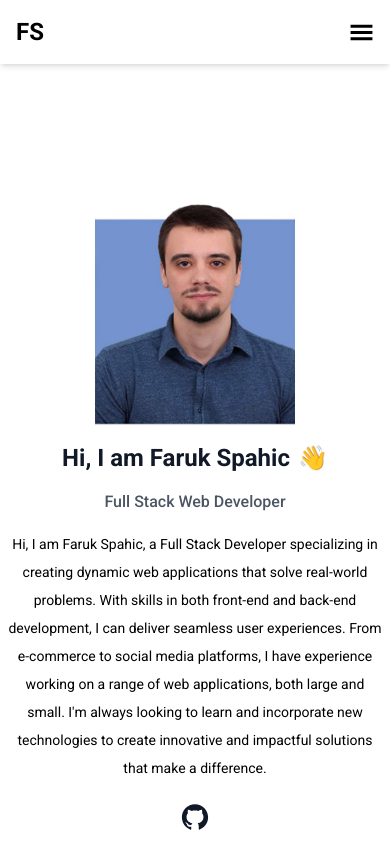
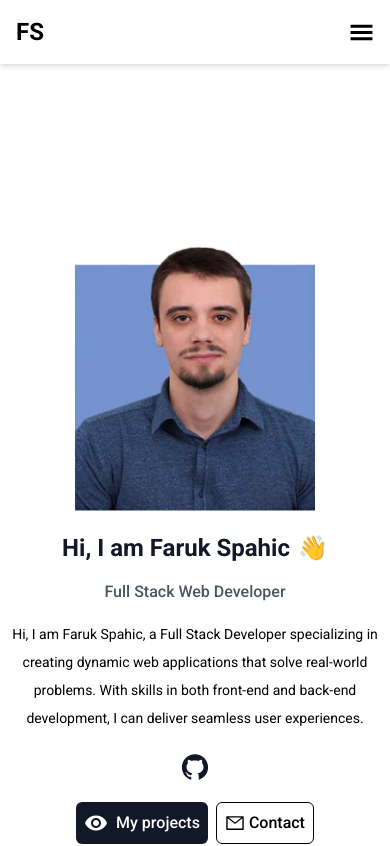
Before and after one commit to Faruk314/portfolio-website, a React (Create React App) app in the folder frontend/: page / in a window 390 px wide. Shown: the top 846 px of the page. Built offline with nearby package versions, Linux system fonts and the light colour scheme.

Commit message:
Changed some styles and made about me text shorter

```diff
--- a/frontend/src/components/About.jsx
+++ b/frontend/src/components/About.jsx
@@ -28,7 +28,7 @@ const About = () => {
     >
       <div className="flex flex-col items-center justify-center md:grid md:grid-cols-2 md:max-w-5xl md:mx-auto">
         <img
-          className={classNames("h-[15rem] md:h-[25rem]", {
+          className={classNames("h-[18rem] md:h-[25rem]", {
             "animate-left": myElementVisible,
           })}
           src={me}
@@ -56,11 +56,7 @@ const About = () => {
             Hi, I am Faruk Spahic, a Full Stack Developer specializing in
             creating dynamic web applications that solve real-world problems.
             With skills in both front-end and back-end development, I can
-            deliver seamless user experiences. From e-commerce to social media
-            platforms, I have experience working on a range of web applications,
-            both large and small. I'm always looking to learn and incorporate
-            new technologies to create innovative and impactful solutions that
-            make a difference.
+            deliver seamless user experiences.
           </p>
 
           <div className="flex items-center my-5 space-x-1">
@@ -75,15 +71,15 @@ const About = () => {
           <div className="flex space-x-2 md:text-lg">
             <button
               onClick={() => scrollToPage("projects")}
-              className="flex items-center px-2 py-1 space-x-2 font-medium text-white bg-gray-900 rounded-md md:px-4 md:py-2 hover:bg-gray-700"
+              className="flex items-center px-2 py-2 space-x-2 font-medium text-white bg-gray-900 rounded-md md:px-4 md:py-2 hover:bg-gray-700"
             >
               <span className="icon"> visibility</span>
-              <span>my projects</span>
+              <span>My projects</span>
             </button>
 
             <button
               onClick={() => scrollToPage("contact")}
-              className="flex items-center px-2 py-1 space-x-1 font-medium text-black border border-black rounded-md md:space-x-2 md:px-4 md:py-2 hover:bg-gray-900 hover:text-white"
+              className="flex items-center px-2 py-2 space-x-1 font-medium text-black border border-black rounded-md md:space-x-2 md:px-4 md:py-2 hover:bg-gray-900 hover:text-white"
             >
               <AiOutlineMail size={20} />
               <span>Contact</span>
--- a/frontend/src/components/ContactForm.jsx
+++ b/frontend/src/components/ContactForm.jsx
@@ -52,7 +52,9 @@ const ContactForm = () => {
     } catch (error) {
       console.log(error);
       setLoading(false);
-      setNotif(error.response.data);
+      setNotif(
+        " There was an issue sending your message. Please try again or contact me directly at farukspahicdev@gmail.com."
+      );
     }
   };
 
@@ -107,9 +109,9 @@ const ContactForm = () => {
         </div>
         <form
           onSubmit={handleSubmit}
-          className="flex flex-col items-center justify-center py-8 mx-auto space-y-5 md:py-20"
+          className="flex flex-col items-center justify-center py-20 mx-auto space-y-5"
         >
-          <div className="flex flex-col w-[20rem] lg:w-[30rem]">
+          <div className="flex flex-col w-[19rem] lg:w-[30rem]">
             <input
               className="w-full p-2 border border-black rounded-sm focus:outline-none"
               placeholder="Name"
--- a/frontend/src/components/ProjectCard.jsx
+++ b/frontend/src/components/ProjectCard.jsx
@@ -134,7 +134,7 @@ const ProjectCard = ({
             {liveLink && (
               <a
                 href={liveLink}
-                className="flex items-center px-2 md:px-4 text-[0.9rem] md:text-lg py-1 md:py-2 space-x-1 md:space-x-2 font-medium text-white bg-gray-900 rounded-md hover:bg-gray-700"
+                className="flex items-center px-4 text-[0.9rem] md:text-lg py-2 space-x-1 md:space-x-2 font-medium text-white bg-gray-900 rounded-md hover:bg-gray-700"
               >
                 <span className="icon">visibility</span>
                 <span>Live</span>
@@ -144,7 +144,7 @@ const ProjectCard = ({
             {gitLink && (
               <a
                 href={gitLink}
-                className="flex items-center px-2 md:px-4 py-1 md:py-2 text-[0.9rem] md:text-lg space-x-1 md:space-x-2 font-medium text-black border border-black rounded-md hover:bg-gray-900 hover:text-white"
+                className="flex items-center px-4 py-2 text-[0.9rem] md:text-lg space-x-1 md:space-x-2 font-medium text-black border border-black rounded-md hover:bg-gray-900 hover:text-white"
               >
                 <RiGithubLine size={20} />
                 <span>gitHub</span>
--- a/frontend/src/components/Projects.jsx
+++ b/frontend/src/components/Projects.jsx
@@ -3,7 +3,7 @@ import ProjectCard from "./ProjectCard";
 
 const Projects = () => {
   return (
-    <section id="projects" className="w-full overflow-x-hidden md:py-20">
+    <section id="projects" className="w-full py-20 overflow-x-hidden">
       <div className="container flex flex-col mx-auto space-y-10 md:space-y-20">
         <div className="text-center">
           <h1 className="mb-4 text-2xl font-bold text-gray-900 md:text-4xl">
--- a/frontend/src/components/Technologies.jsx
+++ b/frontend/src/components/Technologies.jsx
@@ -72,7 +72,7 @@ const Technologies = () => {
         </h2>
       </div>
 
-      <div className="flex flex-col max-w-5xl mx-auto my-10 md:space-x-5 md:flex-row">
+      <div className="flex max-w-5xl mx-2 my-10 md:mx-auto">
         <div className="w-full">
           <p className="text-xl font-medium text-center text-gray-600">
             Frontend
```
